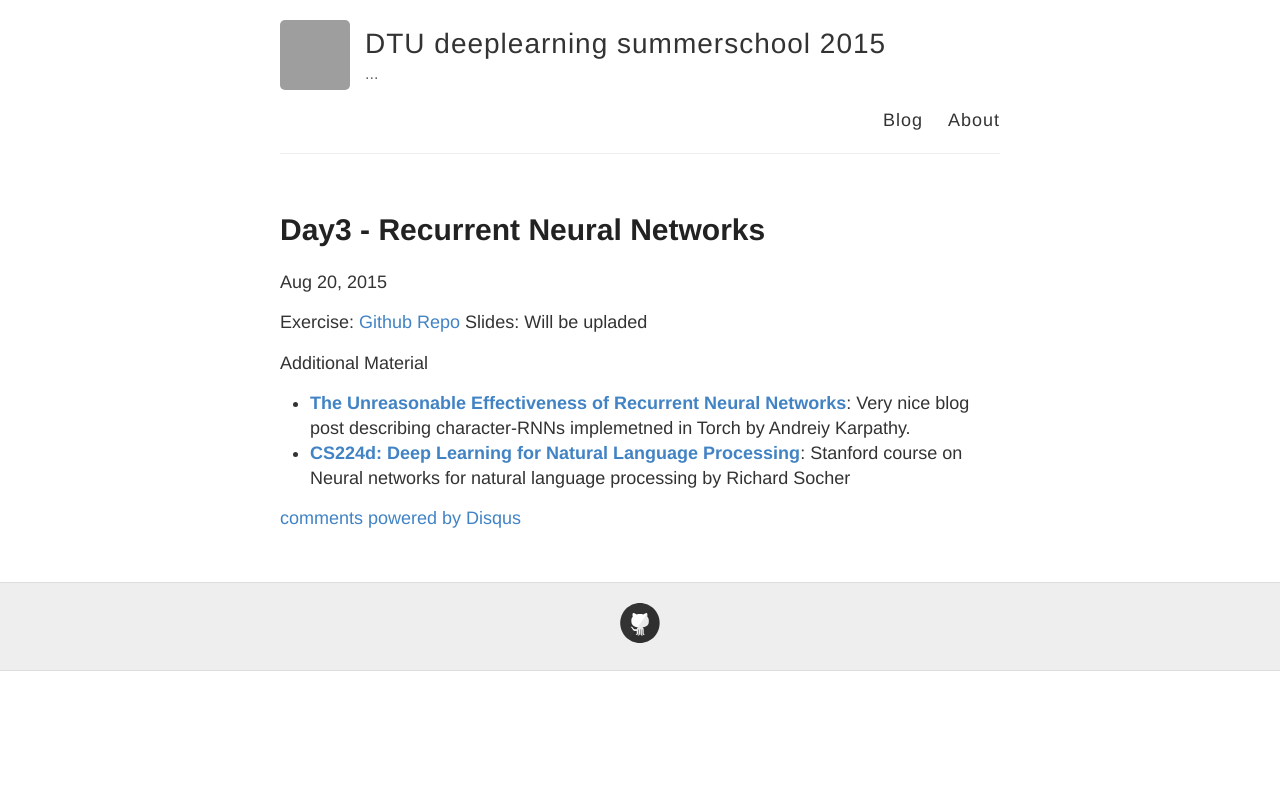
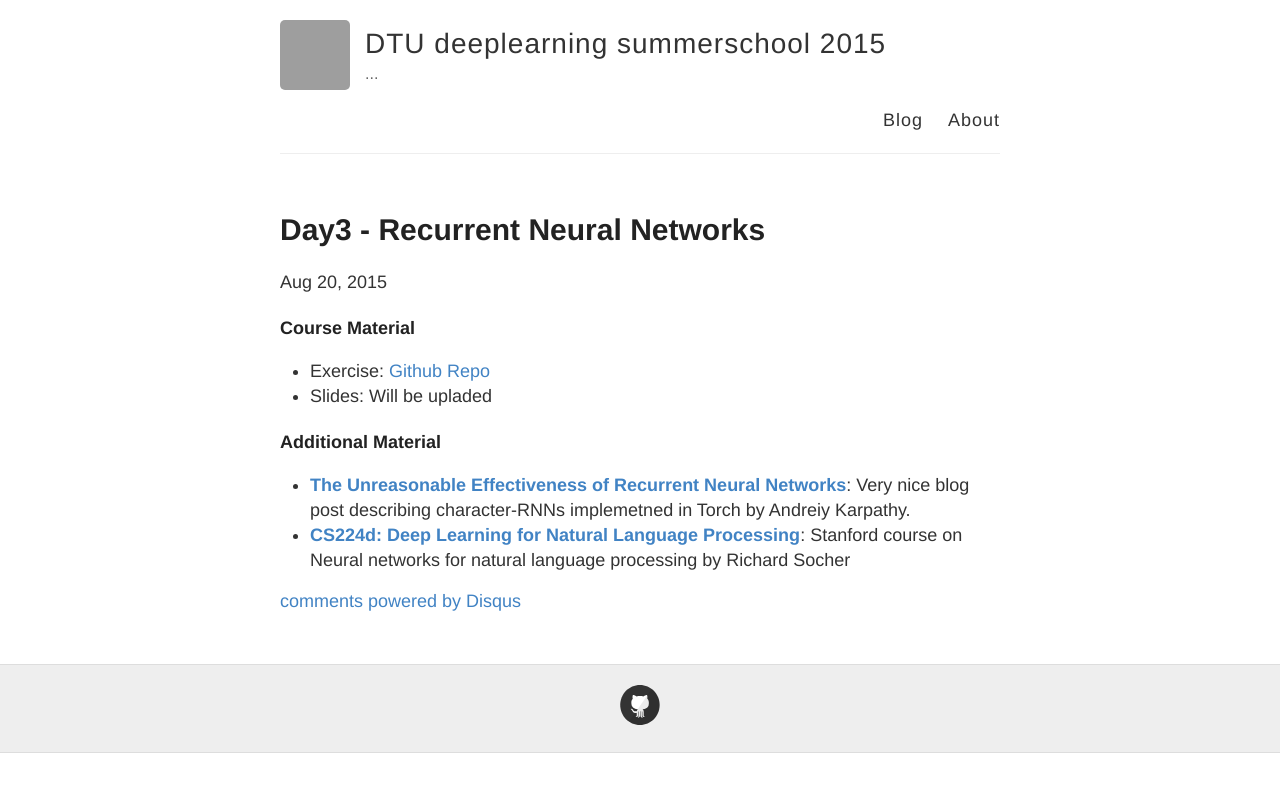
Before and after one commit to JMDP5/DTU-deeplearning.github.io, a Jekyll site: the page built from _posts/2015-8-20-Day3.md, in a window 1280 px wide. Shown: the top 792 px of the page. Built offline with Jekyll 4.4.1, drawn with Linux system fonts in a browser that asks for light colours; Markdown is read by kramdown in place of the engine named in the settings; comment, search, counter and statistics services are not loaded; grey boxes are pictures that could not be loaded.

Commit message:
run update

```diff
--- a/_posts/2015-8-20-Day3.md
+++ b/_posts/2015-8-20-Day3.md
@@ -8,10 +8,10 @@ mathjax: true
 published: true
 ---
 
+##### Course Material
+  * Exercise: [Github Repo](https://github.com/DTU-deeplearning/day3-RNN)
+  * Slides: Will be upladed
 
-Exercise: [Github Repo](https://github.com/DTU-deeplearning/day3-RNN)
-Slides: Will be upladed
-
-Additional Material
-* **[The Unreasonable Effectiveness of Recurrent Neural Networks](http://karpathy.github.io/2015/05/21/rnn-effectiveness/)**: Very nice blog post describing character-RNNs implemetned in Torch by Andreiy Karpathy.
-* **[CS224d: Deep Learning for Natural Language Processing](http://cs224d.stanford.edu/syllabus.html)**: Stanford course on Neural networks for natural language processing by Richard Socher
+##### Additional Material
+  * **[The Unreasonable Effectiveness of Recurrent Neural Networks](http://karpathy.github.io/2015/05/21/rnn-effectiveness/)**: Very nice blog post describing character-RNNs implemetned in Torch by Andreiy Karpathy.
+  * **[CS224d: Deep Learning for Natural Language Processing](http://cs224d.stanford.edu/syllabus.html)**: Stanford course on Neural networks for natural language processing by Richard Socher
```
